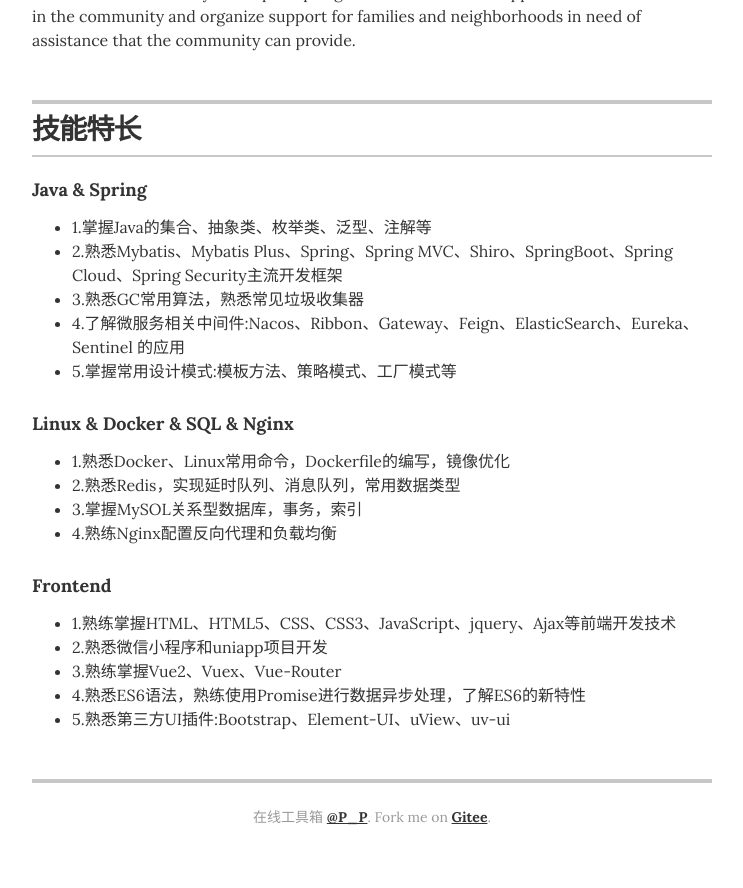
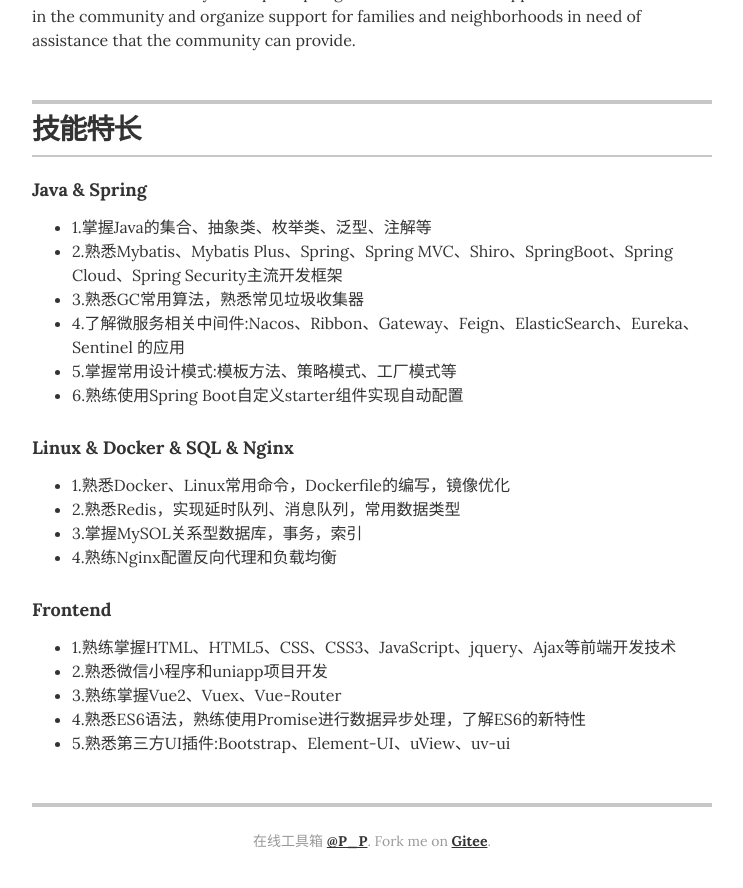
Before and after one commit to jglovier/resume-template, a Jekyll site: the page built from index.html, in a window 1280 px wide and 900 px high, scrolled down 1351 px. Shown: the top 888 px of the window, without its empty margins (268-1011 px from the left). Built offline with Jekyll 4.4.1, drawn with Linux system fonts in a browser that asks for light colours.

Commit message:
Update skills.yml

```diff
--- a/_data/skills.yml
+++ b/_data/skills.yml
@@ -1,7 +1,7 @@
 # Skills
 # Organizational leadership
 - skill: Java & Spring
-  description: <ul class="resume-item-list"><li>1.掌握Java的集合、抽象类、枚举类、泛型、注解等</li><li>2.熟悉Mybatis、Mybatis Plus、Spring、Spring MVC、Shiro、SpringBoot、Spring Cloud、Spring Security主流开发框架</li><li>3.熟悉GC常用算法，熟悉常见垃圾收集器</li><li>4.了解微服务相关中间件:Nacos、Ribbon、Gateway、Feign、ElasticSearch、Eureka、 Sentinel 的应用</li><li>5.掌握常用设计模式:模板方法、策略模式、工厂模式等</li></ul>
+  description: <ul class="resume-item-list"><li>1.掌握Java的集合、抽象类、枚举类、泛型、注解等</li><li>2.熟悉Mybatis、Mybatis Plus、Spring、Spring MVC、Shiro、SpringBoot、Spring Cloud、Spring Security主流开发框架</li><li>3.熟悉GC常用算法，熟悉常见垃圾收集器</li><li>4.了解微服务相关中间件:Nacos、Ribbon、Gateway、Feign、ElasticSearch、Eureka、 Sentinel 的应用</li><li>5.掌握常用设计模式:模板方法、策略模式、工厂模式等</li><li>6.熟练使用Spring Boot自定义starter组件实现自动配置</li></ul>
 
 # Communications strategy
 - skill: Linux & Docker & SQL & Nginx
```
